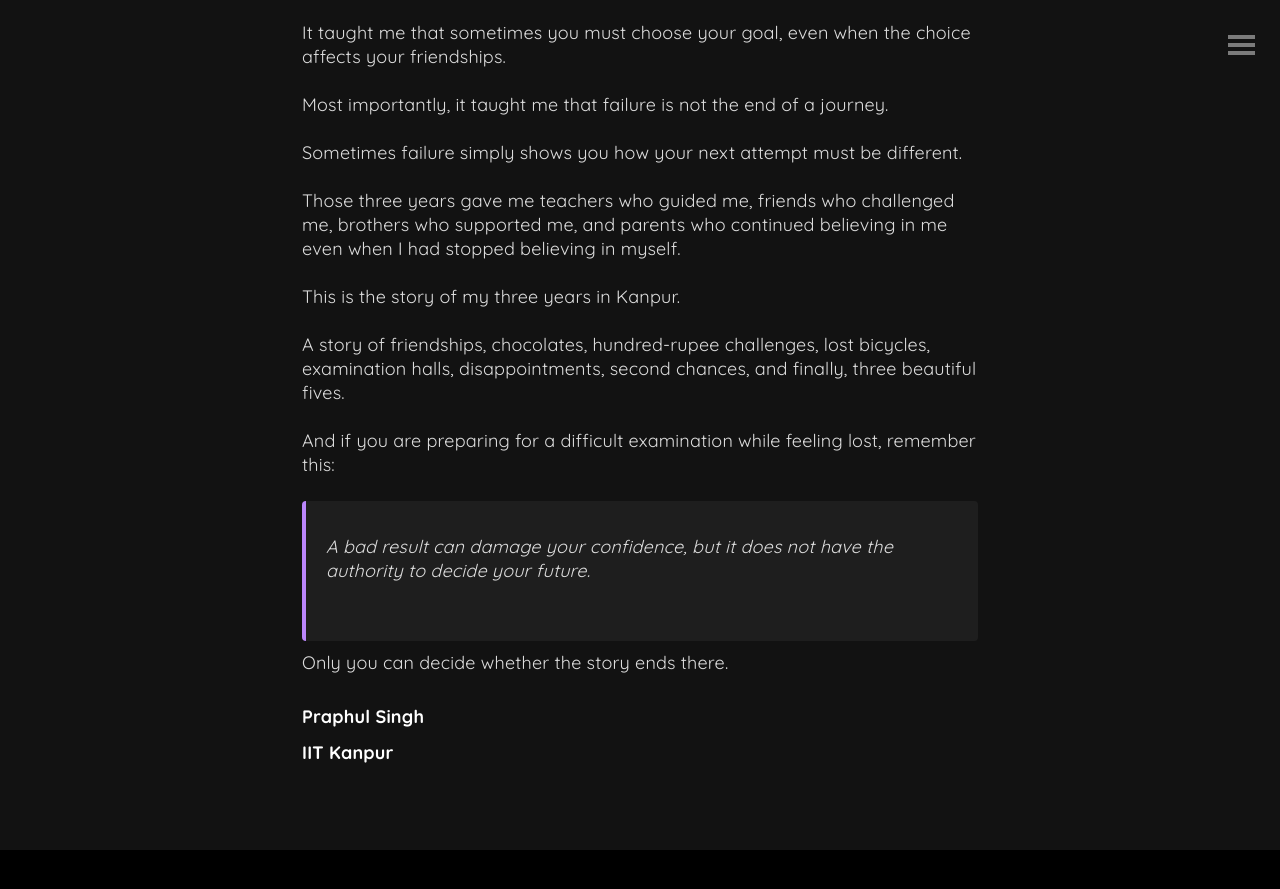
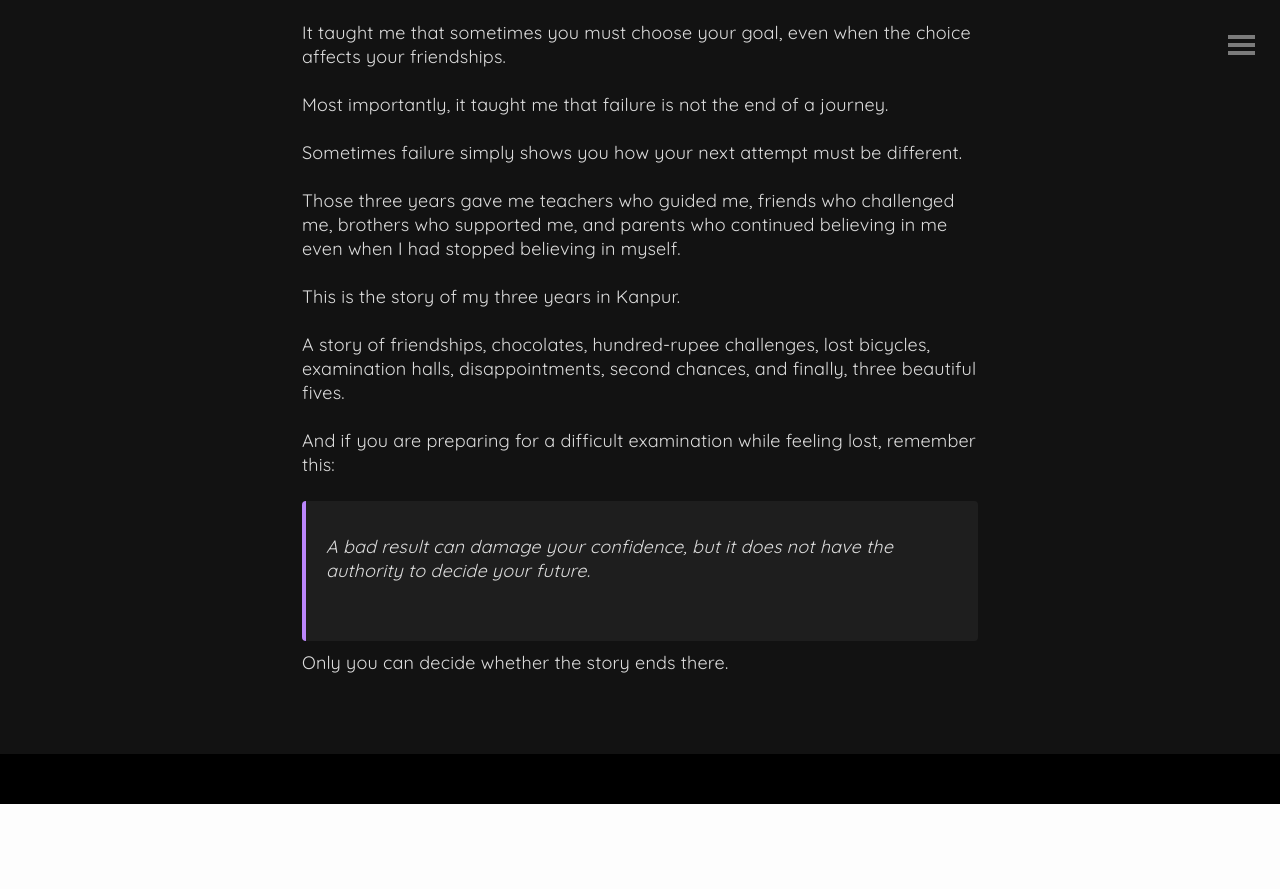
Before and after one commit to spraphul/blog, a Jekyll site: the page built from _posts/2026-07-28-journey.md, in a window 1280 px wide and 900 px high, scrolled down 20426 px. Shown: the top 889 px of the window. Built offline with Jekyll 4.4.1, drawn with Linux system fonts in a browser that asks for light colours; some web fonts are replaced; after the commit the page ends 21230 px from its top, so only the background shows below that.

Commit message:
Remove author details from journey post
Removed author name and affiliation from the journey post.

```diff
--- a/_posts/2026-07-28-journey.md
+++ b/_posts/2026-07-28-journey.md
@@ -723,7 +723,3 @@ And if you are preparing for a difficult examination while feeling lost, remembe
 > A bad result can damage your confidence, but it does not have the authority to decide your future.
 
 Only you can decide whether the story ends there.
-
-### Praphul Singh
-
-### IIT Kanpur
```
